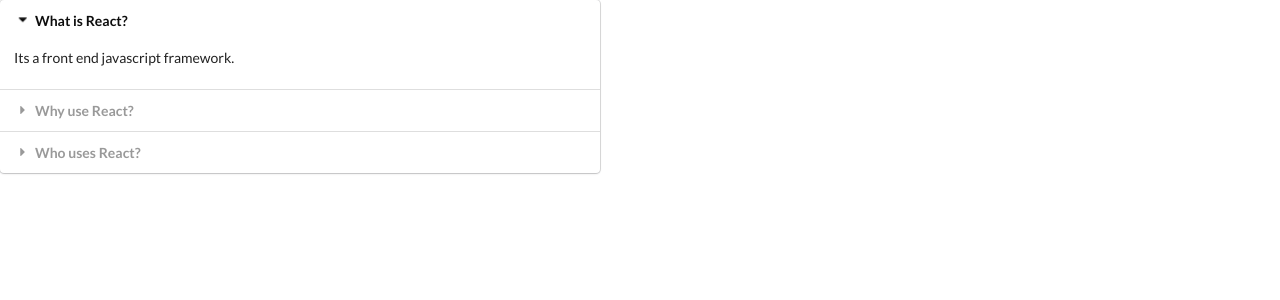
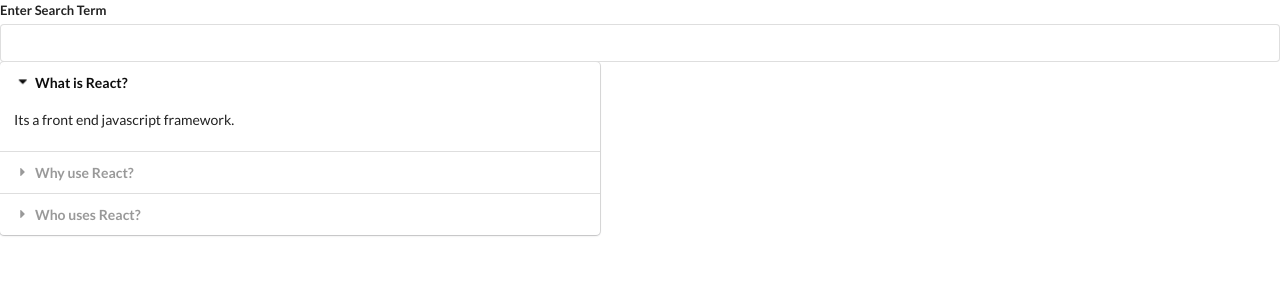
Before and after one commit to andrewgkinnaird/modernreactwithredux, a React (Create React App) app in the folder widgets/: page / in a window 1280 px wide. Shown: the top 300 px of the page. Built offline with nearby package versions, Linux system fonts and the light colour scheme.

Commit message:
implementing search bar

```diff
--- a/widgets/src/App.js
+++ b/widgets/src/App.js
@@ -1,5 +1,6 @@
 import React from 'react';
 import Accordion from './components/Accordion';
+import Search from './components/Search';
 
 const items = [
     {
@@ -19,7 +20,8 @@
 export default () => {
     return (
         <div>
-            <Accordion items={items}/>
+           <Search />
+           <Accordion items={items}/>
         </div>
     )
 };
--- /dev/null
+++ b/widgets/src/components/Search.js
@@ -0,0 +1,20 @@
+import React, {useState} from "react";
+
+const Search = () => {
+    const [term, setTerm] = useState('');
+
+    return (
+        <div className="ui form">
+            <div className="field">
+                <label>Enter Search Term</label>
+                <input
+                    className="input"
+                    value={term}
+                    onChange={e => setTerm(e.target.value)}
+                ></input>
+            </div>
+        </div>
+    )
+}
+
+export default Search;
```
